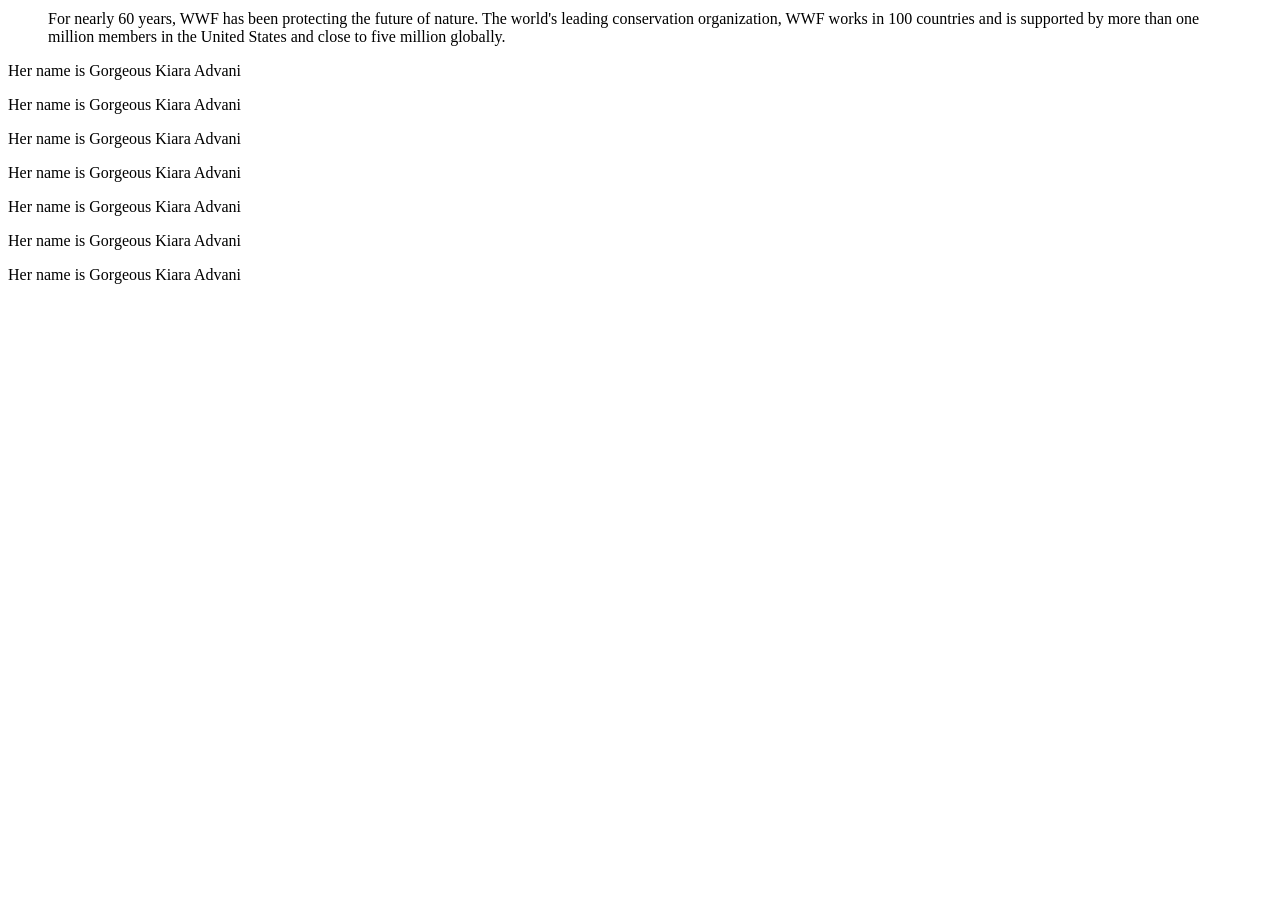
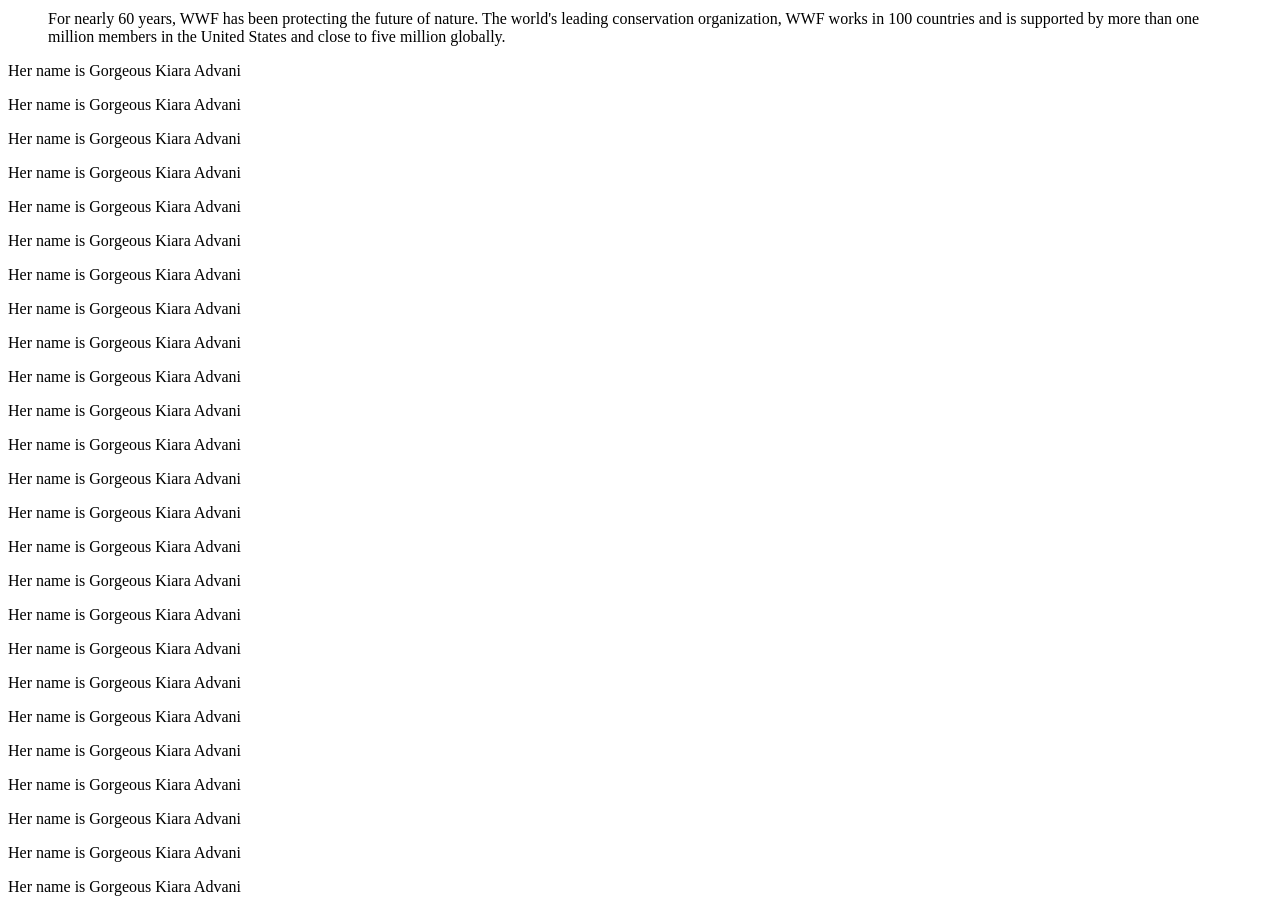
Before and after one commit to mrvitej/Practice, a plain HTML site: page index.html in a window 1280 px wide. Shown: the part 711-1623 px from the top of the page. Before the commit the page ends 1011 px from the top, so only its background shows below. Drawn offline with Linux system fonts and the light colour scheme.

Commit message:
Update index.html

```diff
--- a/index.html
+++ b/index.html
@@ -19,6 +19,24 @@
   <p>Her name is Gorgeous Kiara Advani</p>
   <p>Her name is Gorgeous Kiara Advani</p>
   <p>Her name is Gorgeous Kiara Advani</p>
+  <p>Her name is Gorgeous Kiara Advani</p>
+  <p>Her name is Gorgeous Kiara Advani</p>
+  <p>Her name is Gorgeous Kiara Advani</p>
+  <p>Her name is Gorgeous Kiara Advani</p>
+  <p>Her name is Gorgeous Kiara Advani</p>
+  <p>Her name is Gorgeous Kiara Advani</p>
+  <p>Her name is Gorgeous Kiara Advani</p>
+  <p>Her name is Gorgeous Kiara Advani</p>
+  <p>Her name is Gorgeous Kiara Advani</p>
+  <p>Her name is Gorgeous Kiara Advani</p>
+  <p>Her name is Gorgeous Kiara Advani</p>
+  <p>Her name is Gorgeous Kiara Advani</p>
+  <p>Her name is Gorgeous Kiara Advani</p>
+  <p>Her name is Gorgeous Kiara Advani</p>
+  <p>Her name is Gorgeous Kiara Advani</p>
+  <p>Her name is Gorgeous Kiara Advani</p>
+  <p>Her name is Gorgeous Kiara Advani</p>
+  <p>Her name is Gorgeous Kiara Advani</p>
 <!-- Comments are not displayed in the browser -->
 
 </body>
```
